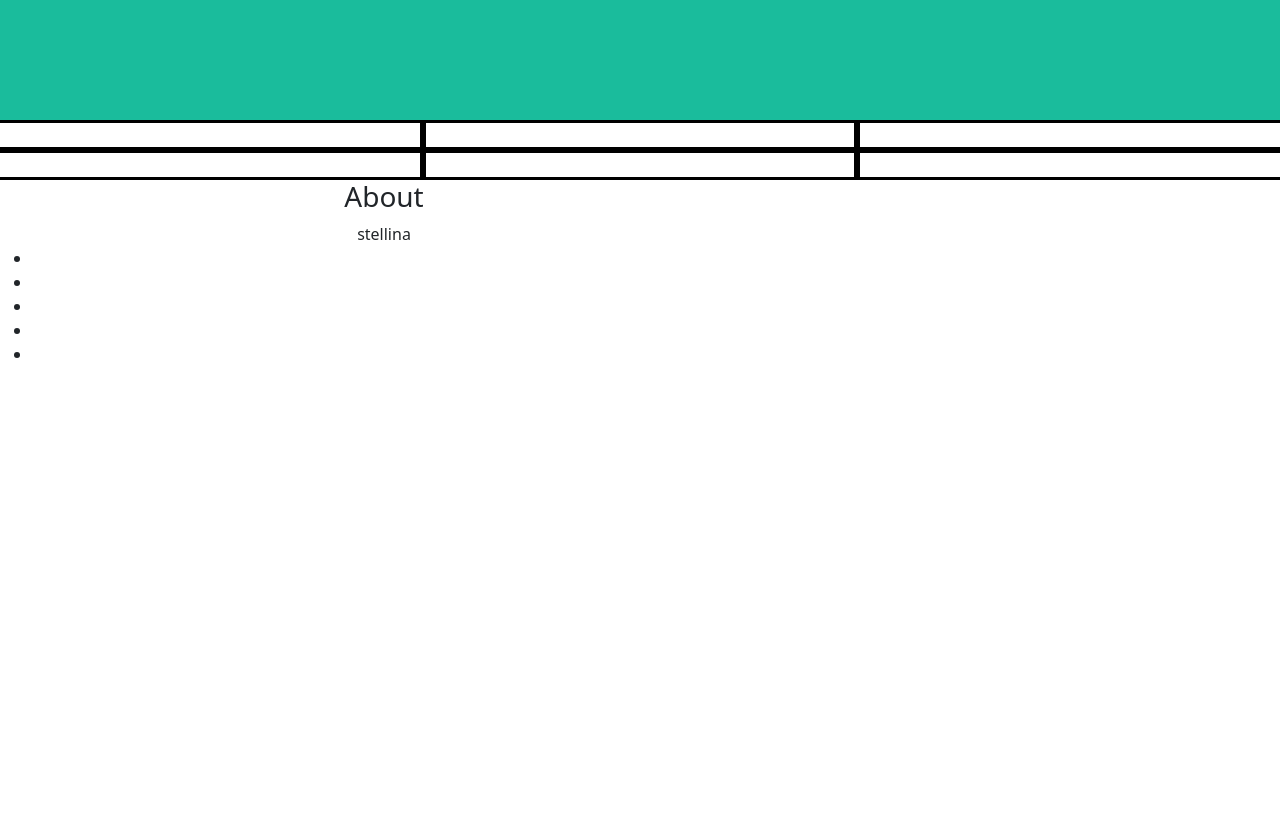
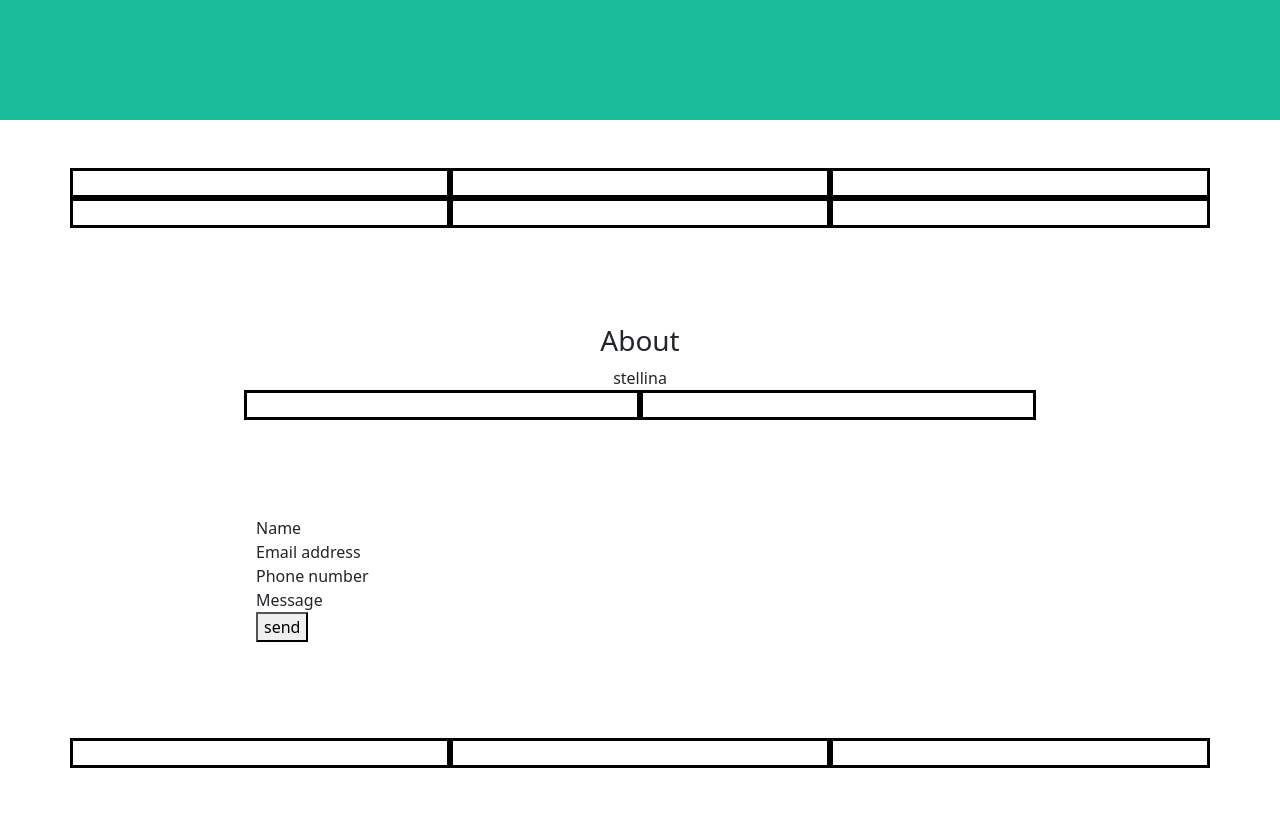
Before and after one commit to SilvioGiacomelli/html-css-bootstrap-freelancer, a plain HTML site: page index.html in a window 1280 px wide. Shown: the part 460-1279 px from the top of the page. Before the commit the page ends 842 px from the top, so only its background shows below. Drawn offline with nearby package versions, Linux system fonts and the light colour scheme.

Commit message:
push fine esercizio

```diff
--- a/index.css
+++ b/index.css
@@ -15,4 +15,5 @@ header li{
 }
 .container60{
   width: 60%;
+  margin: 0 auto;
 }
--- a/index.html
+++ b/index.html
@@ -28,13 +28,15 @@
     </div>
   </header>
 
-  <section class="smile">
-    <div class="container-sm debug">
+  <section class="smile text-center py-5">
+    <div class="row">
+      <div>img</div>
 
     </div>
   </section>
 
-  <section class="portfolio">
+  <section class="portfolio py-5">
+    <div class="container">
       <div class="row">
         <div class="col-12 col-md-6 col-lg-4 debug"></div>
         <div class="col-12 col-md-6 col-lg-4 debug"></div>
@@ -43,28 +45,48 @@
         <div class="col-12 col-md-6 col-lg-4 debug"></div>
         <div class="col-12 col-md-6 col-lg-4 debug"></div>
       </div>
+
+    </div>
   </section>
 
-  <section class="about">
+  <section class="about py-5">
     <div class="container60">
       <h3 class="text-center ">About</h3>
       <div class="text-center">stellina</div>
       <div class="row">
-        <div class="col"></div>
-        <div class="col"></div>
+        <div class="col-12 col-md-6 debug"></div>
+        <div class="col-12 col-md-6 debug"></div>
       </div>
     </div>
   </section>
 
-  <nav>
-    <ul>
-      <li><a href=""></a></li>
-      <li><a href=""></a></li>
-      <li><a href=""></a></li>
-      <li><a href=""></a></li>
-      <li><a href=""></a></li>
-    </ul>
-  </nav>
+  <section class="contact-me py-5">
+    <div class="container60">
+      <div class="row">
+        <div class="col-12">Name</div>
+        <div class="col-12">Email address</div>
+        <div class="col-12">Phone number</div>
+        <div class="col-12">Message</div>
+      </div>
+      <div><button>send</button></div>
+    </div>
+  </section>
+
+  <section class="py-5">
+    <div class="container">
+      <div class="row">
+        <div class="col-12 col-md-4 debug"></div>
+        <div class="col-12 col-md-4 debug"></div>
+        <div class="col-12 col-md-4 debug"></div>
+      </div>
+    </div>
+  </section>
+
+  <footer class="py-5">
+    <div class="container">
+
+    </div>
+  </footer>
 
 </body>
 </html>
```
Lines whose indentation alone changed are shown as unchanged.
